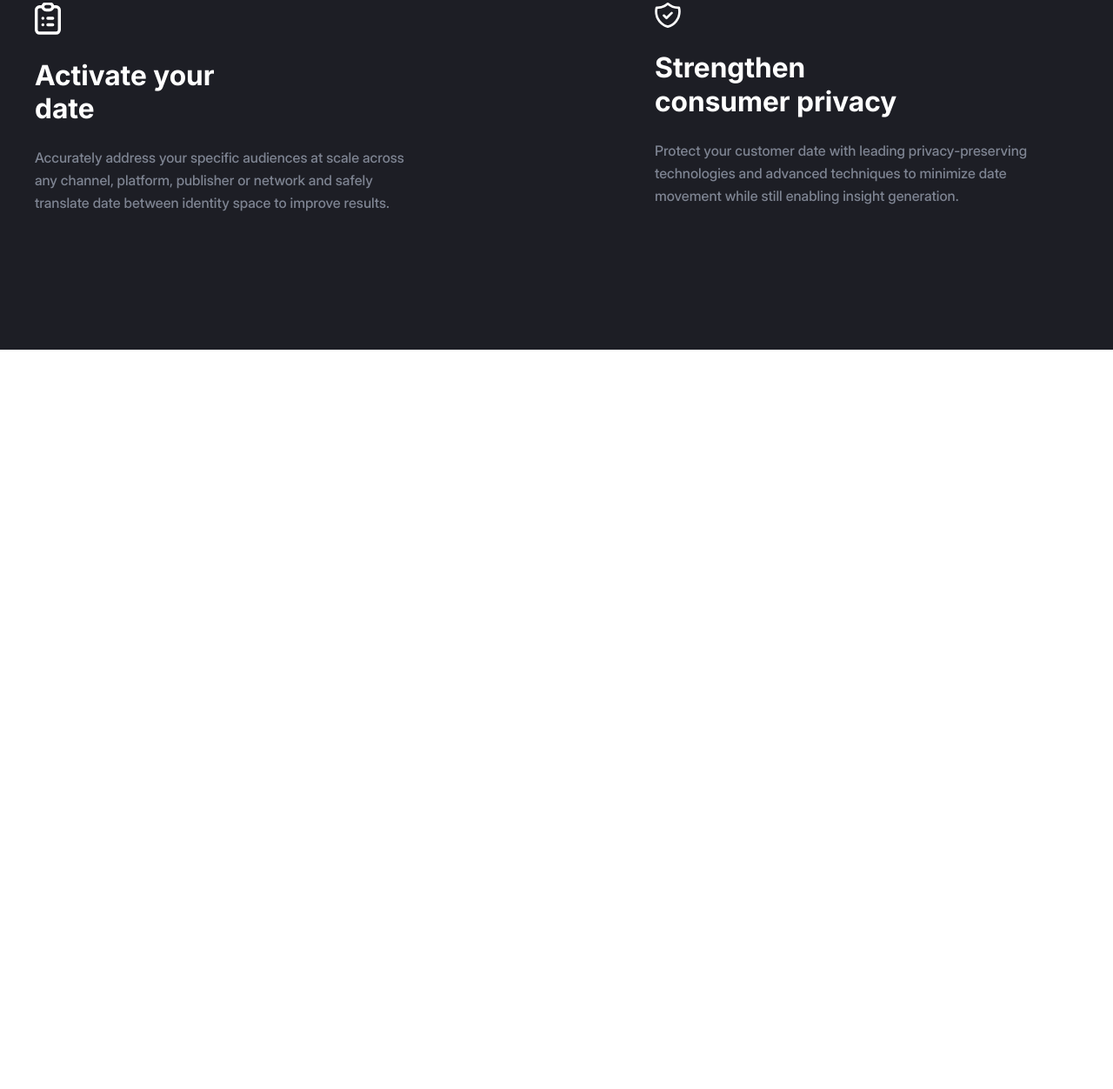
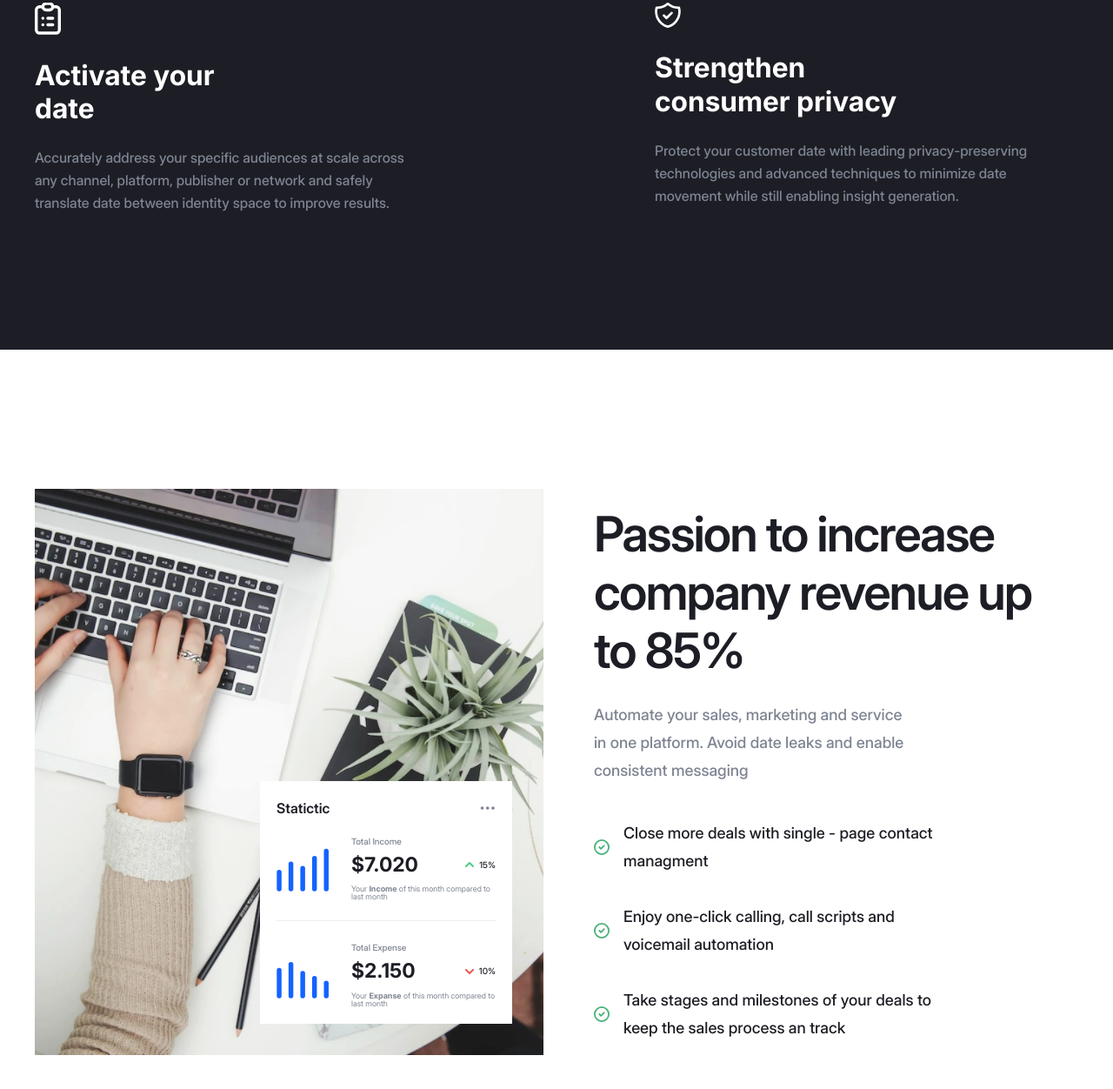
Before and after one commit to Romarios144/coca, a website built with Vite: page src/index.html in a window 1280 px wide. Shown: the part 1661-2913 px from the top of the page at 87% size. Before the commit the page ends 2063 px from the top, so only its background shows below. Built offline with nearby package versions, Linux system fonts and the light colour scheme; files whose address does not match are found by name.

Commit message:
Created Features section

```diff
--- /dev/null
+++ b/src/assets/scss/components/home/features.scss
@@ -0,0 +1,222 @@
+.features {
+  padding: 160px 0 94px;
+
+  @include tablet {
+    padding: 140px 64px;
+  }
+
+  @include small-tablet {
+    padding: 110px 54px;
+  }
+
+  @include small-tablet {
+    padding: 90px 35px;
+  }
+
+  @include mobile {
+    padding: 90px 34px;
+  }
+
+  @include small-mobile {
+    padding: 70px 15px;
+  }
+
+  &__container {
+    @include flex-aling-center;
+    gap: 58px;
+
+    @include mini-desktop {
+      flex-direction: column;
+      align-items: start;
+    }
+
+    @include mini-desktop {
+      gap: 40px;
+    }
+
+    @include small-mobile {
+      gap: 30px;
+    }
+  }
+
+  &__left {
+    position: relative;
+
+    &-stats {
+      position: absolute;
+      right: 36px;
+      bottom: 40px;
+      padding: 19px;
+      max-width: 290px;
+      background-color: #fff;
+
+      @include mobile {
+        right: 20px;
+        bottom: 22px;
+      }
+
+      @include small-mobile {
+        right: 10px;
+        bottom: 12px;
+        padding: 15px;
+      }
+
+      @include small-mobile {
+        max-width: 60dvw;
+      }
+
+      &-head {
+        @include flex-justify-between;
+        margin-bottom: 19px;
+
+        @include small-mobile {
+          margin-bottom: 8px;
+        }
+
+        &-title {
+          font-weight: 600;
+          font-size: 16px;
+          line-height: 24px;
+        }
+      }
+
+      &-content {
+        @include flex-aling-center;
+        gap: 26px;
+
+        @include small-mobile {
+          gap: 13px;
+        }
+
+        &:not(:last-child) {
+          margin-bottom: 23px;
+          border-bottom: 1px solid #ededed;
+          padding-bottom: 23px;
+
+          @include small-mobile {
+            margin-bottom: 10px;
+            padding-bottom: 10px;
+          }
+        }
+
+        &-icon {
+          width: 60px;
+        }
+
+        &-info {
+          &-title {
+            margin-bottom: 6px;
+            font-weight: 500;
+            font-size: 10px;
+            line-height: 150%;
+            color: #7e8492;
+          }
+
+          &-span {
+            @include flex-justify-between;
+            align-items: center;
+            margin-bottom: 9px;
+
+            &-num {
+              font-weight: 700;
+              font-size: 23px;
+              line-height: 120%;
+              color: #1d1e25;
+
+              @include mobile {
+                font-size: 18px;
+              }
+
+              @include small-mobile {
+                padding-right: 4px;
+              }
+            }
+
+            &-percent {
+              @include flex-aling-center;
+              gap: 6px;
+              font-weight: 500;
+              font-size: 10px;
+              line-height: 150%;
+              color: #1d1e25;
+
+              @include small-mobile {
+                gap: 4px;
+              }
+            }
+          }
+
+          &-descr {
+            font-weight: 400;
+            font-size: 9px;
+            line-height: 100%;
+            color: #7e8492;
+          }
+
+          &-descr .bold {
+            font-weight: 700;
+          }
+        }
+      }
+    }
+  }
+
+  &__right {
+    max-width: 557px;
+
+    @include mini-desktop {
+      max-width: 900px;
+    }
+
+    &-title {
+      margin-bottom: 24px;
+      font-weight: 600;
+      line-height: 120%;
+      letter-spacing: -2px;
+      color: var(--neutral-color-100);
+    }
+
+    &-text {
+      margin-bottom: 40px;
+      max-width: 360px;
+      font-weight: 500;
+      line-height: 32px;
+      color: #7e8492;
+
+      @include mini-desktop {
+        max-width: 700px;
+      }
+
+      @include small-mobile {
+        margin-bottom: 25px;
+      }
+    }
+
+    &-list {
+      max-width: 393px;
+
+      @include mini-desktop {
+        max-width: 700px;
+      }
+
+      &-item {
+        @include flex-aling-center;
+        gap: 16px;
+
+        &:not(:last-child) {
+          margin-bottom: 32px;
+
+          @include small-mobile {
+            margin-bottom: 14px;
+          }
+        }
+
+        &-text {
+          font-weight: 500;
+          line-height: 32px;
+          color: var(--neutral-color-100);
+        }
+      }
+    }
+  }
+}
--- a/src/assets/scss/components/home/overview.scss
+++ b/src/assets/scss/components/home/overview.scss
@@ -4,6 +4,18 @@
 
   @include tablet {
     text-align: center;
+  }
+
+  @include small-tablet {
+    padding: 90px;
+  }
+
+  @include mobile {
+    padding: 90px;
+  }
+
+  @include small-mobile {
+    padding: 70px;
   }
 
   &__title {
@@ -55,6 +67,20 @@
       @include tablet {
         margin-bottom: 40px;
       }
+
+      &:last-child {
+        @include small-tablet {
+          margin-bottom: 0;
+        }
+
+        @include mobile {
+          margin-bottom: 0;
+        }
+
+        @include small-mobile {
+          margin-bottom: 0;
+        }
+      }
     }
 
     &-title {
--- a/src/assets/scss/main.scss
+++ b/src/assets/scss/main.scss
@@ -6,3 +6,4 @@
 @import './components/header';
 @import './components/home/hero';
 @import './components/home/overview';
+@import './components/home/features';
--- /dev/null
+++ b/src/html/components/home/features.html
@@ -0,0 +1,157 @@
+<section class="features">
+  <div class="container features__container">
+    <div class="features__left">
+      <img
+        loading="lazy"
+        class="features__left-image"
+        src="./assets/icons/features-image.jpeg"
+        width="585"
+        height="651"
+        alt="Stylish overhead shot of a desk with hands working on a laptop"
+      />
+      <div class="features__left-stats">
+        <div class="features__left-stats-head">
+          <h4 class="features__left-stats-head-title">Statictic</h4>
+          <img
+            loading="lazy"
+            class="features__left-stats-head-icon"
+            src="./assets/icons/ellipsis-icon.svg"
+            alt="Ellipsis icon"
+          />
+        </div>
+        <div class="features__left-stats-content">
+          <img
+            loading="lazy"
+            class="features__left-stats-content-icon"
+            src="./assets/icons/graph-1.svg"
+            width="94"
+            height="87"
+            alt="Graph icon"
+          />
+          <div class="features__left-stats-content-info">
+            <h6 class="features__left-stats-content-info-title">
+              Total Income
+            </h6>
+            <div class="features__left-stats-content-info-span">
+              <span class="features__left-stats-content-info-span-num"
+                >$7.020</span
+              >
+              <span class="features__left-stats-content-info-span-percent">
+                <svg
+                  width="10"
+                  height="6"
+                  viewBox="0 0 10 6"
+                  fill="none"
+                  xmlns="http://www.w3.org/2000/svg"
+                >
+                  <path
+                    fill-rule="evenodd"
+                    clip-rule="evenodd"
+                    d="M9.70735 5.70717C9.31683 6.09769 8.68366 6.09769 8.29314 5.70717L5.00024 2.41427L1.70735 5.70717C1.31683 6.09769 0.683662 6.09769 0.293138 5.70717C-0.0973871 5.31664 -0.097387 4.68348 0.293138 4.29295L4.29314 0.292954C4.68366 -0.0975701 5.31683 -0.09757 5.70735 0.292954L9.70735 4.29295C10.0979 4.68348 10.0979 5.31664 9.70735 5.70717Z"
+                    fill="#50CD89"
+                  />
+                </svg>
+                15%</span
+              >
+            </div>
+            <p class="features__left-stats-content-info-descr">
+              Your <span class="bold">Income</span> of this month compared to
+              last month
+            </p>
+          </div>
+        </div>
+        <div class="features__left-stats-content">
+          <img
+            loading="lazy"
+            class="features__left-stats-content-icon"
+            src="./assets/icons/graph-2.svg"
+            width="94"
+            height="87"
+            alt="Graph icon"
+          />
+          <div class="features__left-stats-content-info">
+            <h6 class="features__left-stats-content-info-title">
+              Total Expense
+            </h6>
+            <div class="features__left-stats-content-info-span">
+              <span class="features__left-stats-content-info-span-num"
+                >$2.150</span
+              >
+              <span class="features__left-stats-content-info-span-percent">
+                <svg
+                  width="10"
+                  height="6"
+                  viewBox="0 0 10 6"
+                  fill="none"
+                  xmlns="http://www.w3.org/2000/svg"
+                >
+                  <path
+                    fill-rule="evenodd"
+                    clip-rule="evenodd"
+                    d="M0.293137 0.293015C0.683662 -0.097509 1.31683 -0.097509 1.70735 0.293015L5.00024 3.58591L8.29314 0.293015C8.68366 -0.097509 9.31683 -0.097509 9.70735 0.293015C10.0979 0.68354 10.0979 1.3167 9.70735 1.70723L5.70735 5.70723C5.31683 6.09775 4.68366 6.09775 4.29314 5.70723L0.293137 1.70723C-0.097387 1.3167 -0.097387 0.68354 0.293137 0.293015Z"
+                    fill="#EB5757"
+                  />
+                </svg>
+                10%</span
+              >
+            </div>
+            <p class="features__left-stats-content-info-descr">
+              Your <span class="bold">Expanse</span> of this month compared to
+              last month
+            </p>
+          </div>
+        </div>
+      </div>
+    </div>
+    <div class="features__right">
+      <h2 class="features__right-title heading-h2">
+        Passion to increase company revenue up to 85%
+      </h2>
+      <p class="features__right-text text-p-medium">
+        Automate your sales, marketing and service in one platform. Avoid date
+        leaks and enable consistent messaging
+      </p>
+      <ul class="features__right-list">
+        <li class="features__right-list-item">
+          <img
+            loading="lazy"
+            class="features__right-list-item-icon"
+            src="./assets/icons/tick-icon.svg"
+            width="18"
+            height="18"
+            alt="Tick icon"
+          />
+          <p class="features__right-list-item-text text-p-medium">
+            Close more deals with single - page contact managment
+          </p>
+        </li>
+        <li class="features__right-list-item">
+          <img
+            loading="lazy"
+            class="features__right-list-item-icon"
+            src="./assets/icons/tick-icon.svg"
+            width="18"
+            height="18"
+            alt="Tick icon"
+          />
+          <p class="features__right-list-item-text text-p-medium">
+            Enjoy one-click calling, call scripts and voicemail automation
+          </p>
+        </li>
+        <li class="features__right-list-item">
+          <img
+            loading="lazy"
+            class="features__right-list-item-icon"
+            src="./assets/icons/tick-icon.svg"
+            width="18"
+            height="18"
+            alt="Tick icon"
+          />
+          <p class="features__right-list-item-text text-p-medium">
+            Take stages and milestones of your deals to keep the sales process an track
+          </p>
+        </li>
+      </ul>
+    </div>
+  </div>
+</section>
--- a/src/index.html
+++ b/src/index.html
@@ -6,6 +6,7 @@
     <load src="./html/components/header.html" />
     <load src="./html/components/home/hero.html" />
     <load src="./html/components/home/overview.html" />
+    <load src="./html/components/home/features.html" />
 
     <script type="module" src="./js/main.js"></script>
   </body>
```
Also changed, not shown: src/assets/icons/ellipsis-icon.svg (added), src/assets/icons/features-image.jpeg (added), src/assets/icons/graph-1.svg (added), src/assets/icons/graph-2.svg (added), src/assets/icons/tick-icon.svg (added).
